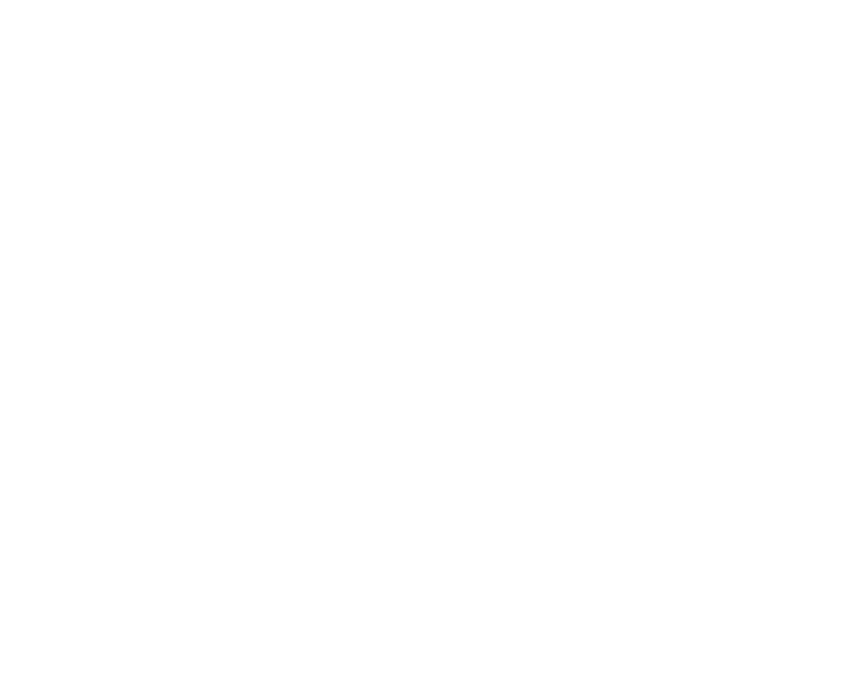
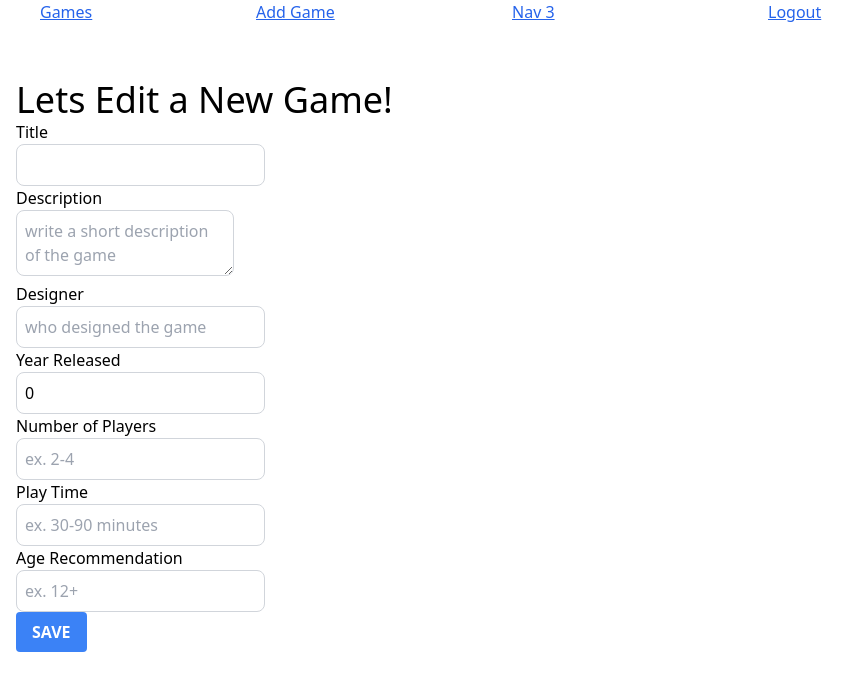
Before and after one commit to powellniki/gamerrater-client, a React (Vite) app: page /game/1/edit in a window 1280 px wide. Before the commit this address had no page. Shown: the top 690 px of the page, without its empty margins (0-868 px from the left). Built offline with nearby package versions, Linux system fonts and the light colour scheme; no server answers; sample sign-in values are in the browser's storage.

Commit message:
updated logic to edit game

```diff
--- a/src/components/ApplicationViews.jsx
+++ b/src/components/ApplicationViews.jsx
@@ -8,6 +8,7 @@
 import { Game } from './Game.jsx'
 import { AddGameForm } from './AddGameForm.jsx'
 import { ReviewGame } from './ReviewForm.jsx'
+import { EditGameForm } from './EditGameForm.jsx'
 
 
 export const ApplicationViews = () => {
@@ -23,6 +24,7 @@
                 <Route path="/games/:gameId" element={<Game />} />
                 <Route path="/games/new" element={<AddGameForm />} />
                 <Route path="/game/:gameId/review" element={<ReviewGame />} />
+                <Route path="/game/:gameId/edit" element={<EditGameForm />} />
             </Route>
         </Routes>
     </BrowserRouter>
--- /dev/null
+++ b/src/components/EditGameForm.jsx
@@ -0,0 +1,157 @@
+import { useEffect, useState } from "react"
+import { useNavigate, useParams } from "react-router-dom"
+
+
+export const EditGameForm = () => {
+    const { gameId } = useParams()
+    const initialGameState = {
+        title: "",
+        description: "",
+        designer: "",
+        release_year: 0,
+        number_players: "",
+        play_time: "",
+        age_rec: ""
+    }
+
+    const [game, setGame] = useState(initialGameState)
+    const navigate = useNavigate()
+
+    const fetchGameDetailsFromAPI = async () => {
+        const response = await fetch(`http://localhost:8000/games/${gameId}`,
+            {
+                headers: {
+                "Authorization": `Token ${JSON.parse(localStorage.getItem("rock_token")).token}`,
+                "Content-Type": "application/json"
+                }
+            })
+        const gameData = await response.json()
+        setGame(gameData)
+    }
+
+    useEffect(() => {
+        fetchGameDetailsFromAPI()
+    },[])
+
+    const handleUpdateGame = async (e) => {
+        e.preventDefault();
+        try {
+            await fetch(`http://localhost:8000/games/${gameId}`, {
+                method: "PUT",
+                headers: {
+                    "Authorization": `Token ${JSON.parse(localStorage.getItem("rock_token")).token}`,
+                    "Content-Type": "application/json"
+                },
+                body: JSON.stringify(game)
+            });
+            navigate('/games');
+        } catch (error) {
+            console.error('Error updating game:', error);
+        }
+    };
+
+
+    return (
+        <main>
+            <h3 className='text-4xl'>Lets Edit a New Game!</h3>
+            <form>
+                <fieldset>
+                    <legend>Title</legend>
+                    <input
+                        value={game.title}
+                        className="border border-gray-300 rounded-lg p-2 focus:outline-none focus:ring-2 focus:ring-blue-500"
+                        onChange={(e) => {
+                            const copy = {...game}
+                            copy.title = e.target.value
+                            setGame(copy)
+                        }}
+                    ></input>
+                </fieldset>
+                <fieldset>
+                    <legend>Description</legend>
+                    <textarea
+                        value={game.description}
+                        placeholder="write a short description of the game"
+                        className="border border-gray-300 rounded-lg p-2 focus:outline-none focus:ring-2 focus:ring-blue-500"
+                        onChange={(e) => {
+                            const copy = {...game}
+                            copy.description = e.target.value
+                            setGame(copy)
+                        }}
+                    ></textarea>
+                </fieldset>
+                <fieldset>
+                    <legend>Designer</legend>
+                    <input
+                        value={game.designer}
+                        placeholder="who designed the game"
+                        className="border border-gray-300 rounded-lg p-2 focus:outline-none focus:ring-2 focus:ring-blue-500"
+                        onChange={(e) => {
+                            const copy = {...game}
+                            copy.designer = e.target.value
+                            setGame(copy)
+                        }}
+                    ></input>
+                </fieldset>
+                <fieldset>
+                    <legend>Year Released</legend>
+                    <input
+                        value={game.release_year}
+                        placeholder="ex. 2001"
+                        className="border border-gray-300 rounded-lg p-2 focus:outline-none focus:ring-2 focus:ring-blue-500"
+                        onChange={(e) => {
+                            const copy = {...game}
+                            copy.release_year = e.target.value
+                            setGame(copy)
+                        }}
+                    ></input>
+                </fieldset>
+                <fieldset>
+                    <legend>Number of Players</legend>
+                    <input
+                        value={game.number_players}
+                        placeholder="ex. 2-4"
+                        className="border border-gray-300 rounded-lg p-2 focus:outline-none focus:ring-2 focus:ring-blue-500"
+                        onChange={(e) => {
+                            const copy = {...game}
+                            copy.number_players = e.target.value
+                            setGame(copy)
+                        }}
+                    ></input>
+                </fieldset>
+                <fieldset>
+                    <legend>Play Time</legend>
+                    <input
+                        value={game.play_time}
+                        placeholder="ex. 30-90 minutes"
+                        className="border border-gray-300 rounded-lg p-2 focus:outline-none focus:ring-2 focus:ring-blue-500"
+                        onChange={(e) => {
+                            const copy = {...game}
+                            copy.play_time = e.target.value
+                            setGame(copy)
+                        }}
+                    ></input>
+                </fieldset>
+                <fieldset>
+                    <legend>Age Recommendation</legend>
+                    <input
+                        value={game.age_rec}
+                        placeholder="ex. 12+"
+                        className="border border-gray-300 rounded-lg p-2 focus:outline-none focus:ring-2 focus:ring-blue-500"
+                        onChange={(e) => {
+                            const copy = {...game}
+                            copy.age_rec = e.target.value
+                            setGame(copy)
+                        }}
+                    ></input>
+                </fieldset>
+                <fieldset>
+                    <button
+                        onClick={handleUpdateGame}
+                        type="submit"
+                        className="bg-blue-500 hover:bg-blue-700 text-white font-bold py-2 px-4 rounded">SAVE</button>
+                </fieldset>
+            </form>
+        </main>
+    )
+}
--- a/src/components/Game.jsx
+++ b/src/components/Game.jsx
@@ -59,6 +59,9 @@
                         : gameReviews.review
                     }
                 </div>
+                <div>
+                    {gameDetails.is_owner ? <button onClick={() => navigate(`/game/${gameId}/edit`)} className='bg-purple-500 hover:bg-purple-700 text-white font-bold py-2 px-4 rounded'>EDIT GAME</button> : ""}
+                </div>
             </div>
         </main>
     )
--- a/src/components/auth/Login.jsx
+++ b/src/components/auth/Login.jsx
@@ -25,7 +25,10 @@
         })
         .then(authInfo => {
             if (authInfo.token) {
-                localStorage.setItem("rock_token", JSON.stringify(authInfo));
+                localStorage.setItem(
+                    "rock_token",
+                    JSON.stringify(authInfo)
+                );
                 navigate("/");
             } else {
                 existDialog.current.showModal();
```
